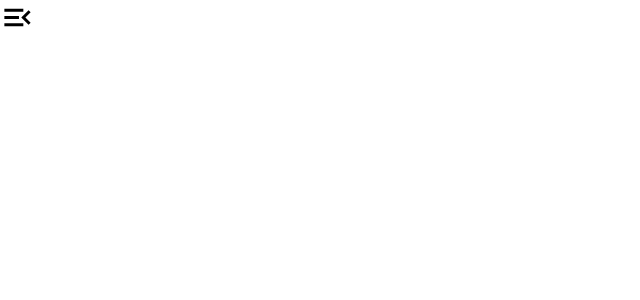
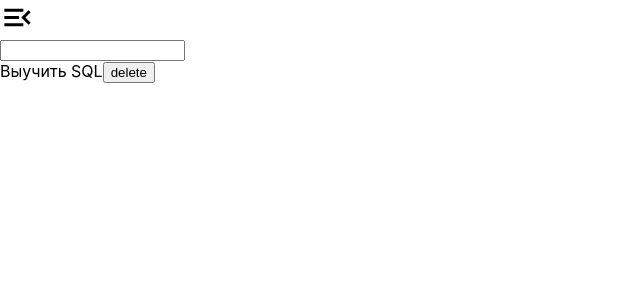
Before and after one commit to fccourses/fd-react-app, a React (Create React App) app: page /todo in a window 1280 px wide. Shown: the top 300 px of the page, without its empty margins (0-640 px from the left). Built offline with nearby package versions, Linux system fonts and the light colour scheme.

Commit message:
Add todos

```diff
--- a/src/App.js
+++ b/src/App.js
@@ -6,6 +6,7 @@ import ChatPage from 'pages/Chat';
 import { ThemeContext } from 'contexts';
 import { THEMES } from 'constants.js';
 import NavMenu from 'components/NavMenu';
+import ToDoPage from 'pages/ToDo';
 
 const App = props => {
   const themeState = useState(THEMES.LIGHT);
@@ -20,6 +21,7 @@ const App = props => {
           <Route exact path='/' component={HomePage} />
           <Route path='/sign-up' component={SignUpPage} />
           <Route path='/chat' component={ChatPage} />
+          <Route path='/todo' component={ToDoPage} />
         </Switch>
       </BrowserRouter>
     </ThemeContext.Provider>
--- /dev/null
+++ b/src/components/TaskItem/index.jsx
@@ -0,0 +1,26 @@
+import React from 'react';
+import PropTypes from 'prop-types';
+
+const TaskItem = props => {
+  const { body, id, isDone, deleteTask } = props;
+
+  const onDelete = () => {
+    deleteTask(id);
+  };
+  return (
+    <article>
+      {body}
+      <button onClick={onDelete}>delete</button>
+    </article>
+  );
+};
+
+TaskItem.propTypes = {
+  body: PropTypes.string.isRequired,
+  isDone: PropTypes.bool.isRequired,
+  id: PropTypes.number.isRequired,
+  deleteTask: PropTypes.func,
+  switchTask: PropTypes.func,
+};
+
+export default TaskItem;
--- /dev/null
+++ b/src/components/TaskList/index.jsx
@@ -0,0 +1,15 @@
+import TaskItem from 'components/TaskItem';
+import React from 'react';
+
+const TaskList = props => {
+  const { todos, deleteTask } = props;
+  return (
+    <section>
+      {todos.map(task => {
+        return <TaskItem key={task.id} {...task} deleteTask={deleteTask} />;
+      })}
+    </section>
+  );
+};
+
+export default TaskList;
--- /dev/null
+++ b/src/components/forms/Task/index.jsx
@@ -0,0 +1,24 @@
+import React from 'react';
+import { ErrorMessage, Field, Form, Formik } from 'formik';
+
+const Task = props => {
+  const { onSubmit } = props;
+  const initialValues = { todoBody: '' };
+
+  return (
+    <Formik
+      initialValues={initialValues}
+      onSubmit={(values, formikBag) => {
+        onSubmit(values);
+        formikBag.resetForm();
+      }}
+    >
+      <Form>
+        <Field name='todoBody' />
+        <ErrorMessage name='todoBody' component='div' />
+      </Form>
+    </Formik>
+  );
+};
+
+export default Task;
--- /dev/null
+++ b/src/pages/ToDo/index.jsx
@@ -0,0 +1,39 @@
+import React, { useState } from 'react';
+import TaskForm from 'components/forms/Task';
+import TaskList from 'components/TaskList';
+
+const ToDoPage = props => {
+  const [todoArray, setTodoArray] = useState([
+    {
+      id: Date.now(),
+      body: 'Выучить SQL',
+      isDone: false,
+      createdAt: new Date(),
+    },
+  ]);
+
+  const addTask = values => {
+    const newTodo = {
+      body: values.todoBody,
+      id: Date.now(),
+      isDone: false,
+    };
+    setTodoArray([...todoArray, newTodo]);
+  };
+
+  const deleteTask = id => {
+    const filteredTodos = todoArray.filter(
+      currentTask => currentTask.id !== id
+    );
+    setTodoArray(filteredTodos);
+  };
+
+  return (
+    <div>
+      <TaskForm onSubmit={addTask} />
+      <TaskList todos={todoArray} deleteTask={deleteTask} />
+    </div>
+  );
+};
+
+export default ToDoPage;
```
